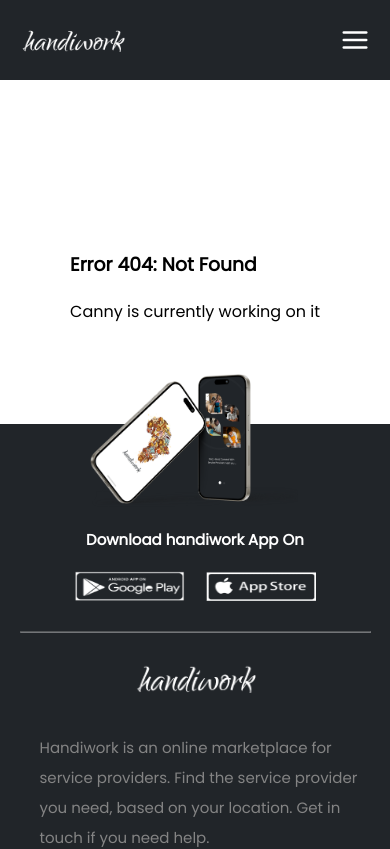
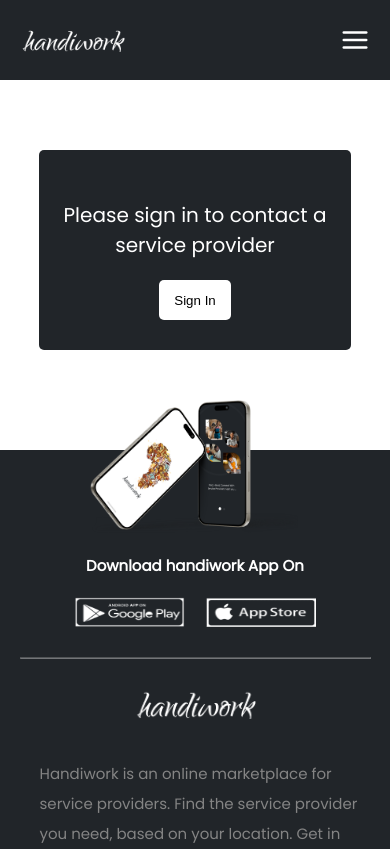
Before and after one commit to Cannyokpoto/page-handiwork, a React (Vite) app: page /alert in a window 390 px wide. Shown: the top 849 px of the page. Built offline with nearby package versions, Linux system fonts and the light colour scheme; no server answers; a web font is replaced by a local one.

Commit message:
new commit

```diff
--- a/src/App.jsx
+++ b/src/App.jsx
@@ -16,15 +16,18 @@ import ProviderProfile from "./Pages/ProviderProfile";
 import VerificationReminder from "../src/Components/VerificationReminder/VerificationReminder";
 import Loading from "../src/Components/Loading/Loading";
 import { HandiworkContext } from "./Components/Context/HandiworkContext";
+import {Protected, Alert} from "./Components/Protected/Protected";
 
 
 function App() {
 
   const {getLoggedinProvider} = useContext(HandiworkContext)
   const {getLoggedinCustomer} = useContext(HandiworkContext)
-  //To get loggedinProvider from the local storage
   const {loggedinProvider} = useContext(HandiworkContext)
   const {loading} = useContext(HandiworkContext)
+
+  //Authentication for protected routes
+  // const isAuthenticated = loggedinProvider;
 
 
 
@@ -50,6 +53,9 @@ function App() {
             <Header />
             <Routes>
                 <Route path="/" element={<Home />} />
+                <Route path="/">
+                  <Route path="/alert" element={<Alert />} />
+                </Route>
                 <Route path="/market-place" element={<MarketPlace />} />
                 <Route path="/market-place">
                   <Route path='/market-place/fashion' element={<IndividualCategory category= "fashion" banner ={PHOTOS.fashion}  categoryTag ="Fashion Designers"/>} />
@@ -66,9 +72,17 @@ function App() {
                 </Route>
 
                 <Route path="/market-place">
-                  <Route path="/market-place/provider" element={<Provider />}>
-                      <Route path=':providerId' element={<Provider />} />
-                  </Route>
+
+                {/* <Route path="/market-place/provider" element={<Provider />}>
+                    <Route path=':providerId' element={<Provider />} />
+                </Route> */}
+
+                <Route element={<Protected />} >
+                    <Route path="/market-place/provider" element={<Provider />}>
+                        <Route path=':providerId' element={<Provider />} />
+                    </Route>
+                </Route>
+
 
                   <Route path="/market-place/profile" element={<ProviderProfile />}>
                       {/* <Route path=':providerId' element={<Provider />} /> */}
--- a/src/Components/Context/HandiworkContext.jsx
+++ b/src/Components/Context/HandiworkContext.jsx
@@ -134,7 +134,6 @@ const handleCustomerChange = (e) =>{
     .then((res) => res.json())
     .then((response) => setMyStateData(response))
     .catch((stateErr) => console.log(stateErr))
-
     console.warn('myStateData', myStateData)
   }
 
--- /dev/null
+++ b/src/Components/Protected/Protected.css
@@ -0,0 +1,85 @@
+:root{
+    --energyRed: #FF2121;
+    --energyDarkRed: #540808;
+    --energyBlack: #000000;
+    --energyDarkBlue: #04091A;
+    --energyGrey: #929A9F;
+    --energyLightGrey: #F5F8FA;
+    --myGrey: #a3a2a2;
+    --energyWhite: #FFFFFF;
+    --secondary: #212529;
+    --boxShadow: 5px 5px 50px 5px rgb(245, 248, 250);
+    --dropDownShadow: 5px 5px 5px rgba(199, 192, 192, 0.3);
+}
+
+.alert{
+    height: 200px;
+    width: 30vw;
+    margin-top: 150px;
+    display: flex;
+    flex-direction: column;
+    justify-content: center;
+    align-items: center;
+    gap: 20px;
+    text-align: center;
+    background-color: var(--secondary);
+    border-radius: 5px;
+}
+
+.alert p{
+    color: white;
+    padding: 0 10px;
+}
+
+.alert button{
+    height: 40px;
+    width: auto;
+    display: flex;
+    flex-direction: column;
+    justify-content: center;
+    align-items: center;
+    background-color: var(--energyWhite);
+    border-radius: 5px;
+    padding: 15px;
+    border: none;
+    color: var(--energyBlack);
+    cursor: pointer;
+}
+
+@media (max-width: 500px){
+
+    .alert{
+        width: 80vw;
+        height: 200px;
+        margin-top: 150px;
+        display: flex;
+        flex-direction: column;
+        justify-content: center;
+        align-items: center;
+        gap: 20px;
+        text-align: center;
+        background-color: var(--secondary);
+        border-radius: 5px;
+    }
+
+    .alert p{
+        color: white;
+        padding: 0 10px;
+        font-size: 20px;
+    }
+
+    .alert button{
+        height: 40px;
+        width: auto;
+        display: flex;
+        flex-direction: column;
+        justify-content: center;
+        align-items: center;
+        background-color: var(--energyWhite);
+        border-radius: 5px;
+        padding: 15px;
+        border: none;
+        color: var(--energyBlack);
+        cursor: pointer;
+    }
+}
--- /dev/null
+++ b/src/Components/Protected/Protected.jsx
@@ -0,0 +1,34 @@
+import React, { useContext, useState } from 'react'
+import { HandiworkContext } from '../Context/HandiworkContext'
+import { useNavigate } from 'react-router-dom'
+import { useEffect } from 'react'
+import { Outlet, Navigate } from 'react-router'
+import { Route } from 'react-router-dom';
+import "./Protected.css"
+
+
+
+function Alert(){
+    const {toggleLogin} = useContext(HandiworkContext)
+
+    return (
+        <div className='alert'>
+            <p>Please sign in to contact a service provider</p>
+            <button onClick={toggleLogin}>Sign In</button>
+        </div>
+    )
+}
+
+
+function Protected() {
+
+    const authenticated = localStorage.getItem("loggedinProvider") !== null;
+
+  return(
+    authenticated ? <Outlet /> : <Navigate to="/alert" />
+
+    // <Navigate to="/" />
+  )
+}
+
+export { Protected, Alert}
--- a/src/Components/ProviderDetails/ProviderDetails.jsx
+++ b/src/Components/ProviderDetails/ProviderDetails.jsx
@@ -16,8 +16,8 @@ function ProviderDetails(props) {
 
     <div className="provider">
         <div className='provider-hero'>
-            {/* <p>Not Verified</p> */}
-            <MdVerified className='my-badge' />
+            <p>Not Verified</p>
+            {/* <MdVerified className='my-badge' /> */}
             {/* <img src={provider.categoryImage} alt="cover" className='cover' /> */}
             <img src={provider.image} alt="dp" className='dp' />
             <h4>{provider.name}</h4>
--- a/src/Components/ServiceProvider/ServiceProvider.jsx
+++ b/src/Components/ServiceProvider/ServiceProvider.jsx
@@ -9,7 +9,7 @@ function ServiceProvider(props) {
       <Link to={`/market-place/provider/${props.id}`}  className="category" key={props.id}>
           <div className='photo'>
               <img src={props.image} alt="" />
-              <MdVerified className='ver-badge' />
+              {/* <MdVerified className='ver-badge' /> */}
           </div>
 
           <div className="details">
```
